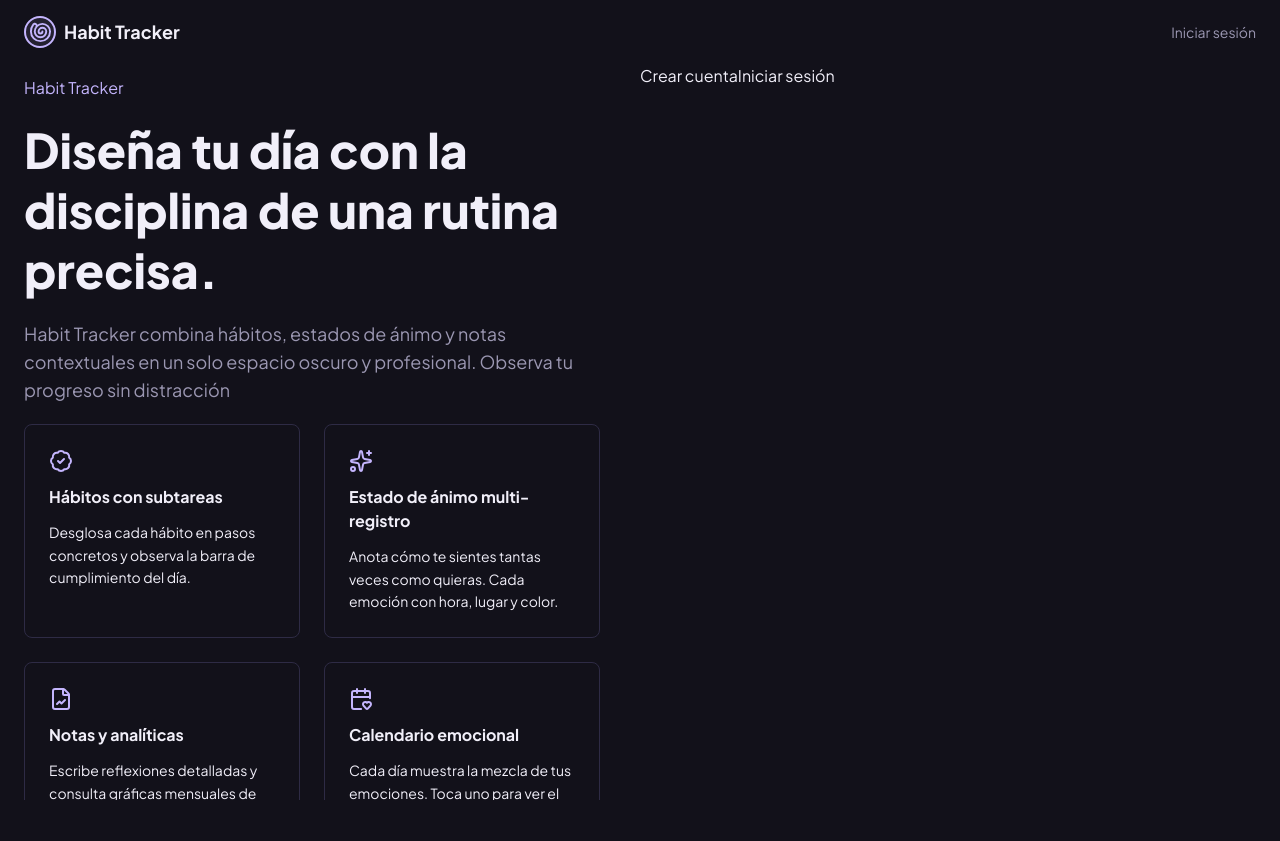
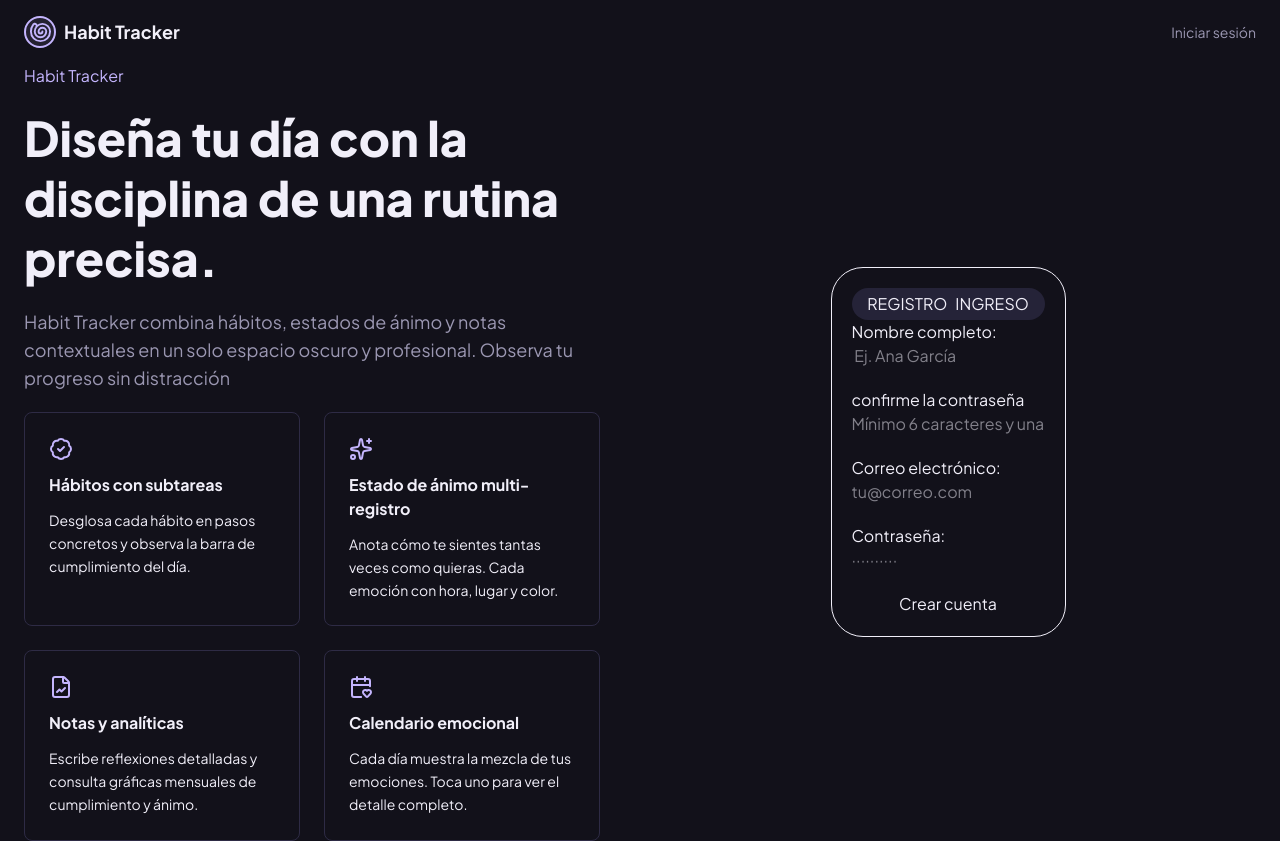
Before and after one commit to Angie09309/habit-tracker-pro, a React (Vite) app: page / in a window 1280 px wide. Before the commit the page ends 800 px from the top, so only its background shows below. Built offline with nearby package versions, Linux system fonts and the light colour scheme.

Commit message:
refactor(auth): reestructurar maquetacion del formulario de autenticacion

```diff
--- a/src/pages/Auth.jsx
+++ b/src/pages/Auth.jsx
@@ -1,5 +1,5 @@
 import { useRef, useState } from "react";
-import { useNavigate } from "react-router-dom";
+import { Form, useNavigate } from "react-router-dom";
 
 
 function validateEmail(email) {
@@ -54,7 +54,7 @@ export function Auth() {
 
     const navigate = useNavigate()
 
-    const [pagina, setPagina] = useState("landing")
+    const [pagina, setPagina] = useState("signup")
 
     const [formData, setFormData] = useState(initialFormData)
 
@@ -110,13 +110,13 @@ export function Auth() {
     }
 
     const handleBack = () => {
-        setPagina("landing")
+        setPagina("signup")
         setErrors(null)
         setFormData(initialFormData);
     }
 
     return (
-        <div className="flex flex-col p-6 md:p-0 md:h-screen md:overflow-hidden">
+        <div className="flex flex-col p-6 md:p-0  ">
             <div className="max-w-7xl mx-auto w-full md:h-full md:flex md:flex-col md:px-6">
 
                 <header className="flex justify-between items-center py-4">
@@ -135,10 +135,10 @@ export function Auth() {
                 </header>
 
                 {/* Main content: hero section and authentication form */}
-                <main className="grid grid-cols-1 md:grid-cols-2 h-auto w-full">
+                <main className="grid grid-cols-1 md:grid-cols-2 w-full ">
 
                     {/* Hero section */}
-                    <div className="flex flex-col justify-center min-h-screen max-w-xl space-y-5  text-left">
+                    <div className="flex flex-col justify-center  max-w-xl space-y-5  text-left">
                         <h4 className="text-base text-accent">Habit Tracker</h4>
                         <h1 className="text-5xl font-black leading-tight">Diseña tu día con la disciplina de una rutina precisa.</h1>
                         <p className="text-lg text-text-secondary">Habit Tracker combina hábitos, estados de ánimo y notas contextuales en un solo espacio oscuro y profesional. Observa tu progreso sin distracción</p>
@@ -175,15 +175,18 @@ export function Auth() {
                     </div>
 
 
+                    {/* Authentication form */}
+                    <div className="flex items-center justify-center">
+                        <div className="flex flex-col rounded-4xl border p-5 max-w-md   ">
 
-                    {/* Authentication form */}
-                    <div className={pagina !== "landing" ? "block" : "hidden md:block"} >
+                            <div className="flex flex-row gap-2 justify-center bg-surface-2 rounded-4xl p-1 ">
                                 <button
+                                    className=" "
                                     onClick={() => {
                                         setPagina("signup");
                                         setErrors(null);
                                     }}>
-                            Crear cuenta
+                                    REGISTRO
                                 </button>
 
                                 <button
@@ -191,11 +194,14 @@ export function Auth() {
                                         setPagina("signin");
                                         setErrors(null);
                                     }}>
-                            Iniciar sesión
+                                    INGRESO
                                 </button>
+                            </div>
 
-                        {pagina === "signup" &&
-                            <form onSubmit={handleSubmit}>
+
+                            <form onSubmit={handleSubmit} className="flex flex-col space-y-5" >
+                                <div className="flex flex-col">
+                                    {pagina === "signup" && <>
                                         <label htmlFor="name">Nombre completo: </label>
                                         <input
                                             id="name"
@@ -209,7 +215,28 @@ export function Auth() {
                                             required
                                             ref={nameRef}
                                         />
-
+                                    </>}
+                                </div>
+                                <div className="flex flex-col">
+                                    {pagina === "signup" && <>
+                                        <label htmlFor="confirmPassword">confirme la contraseña </label>
+                                        <input
+                                            id="confirmPassword"
+                                            name="confirmPassword"
+                                            type="password"
+                                            placeholder="Mínimo 6 caracteres y una @"
+                                            aria-label="Confirmar contraseña"
+                                            value={formData.confirmPassword}
+                                            onChange={handleInputChange}
+                                            autoComplete="new-password"
+                                            aria-invalid={!!errors}
+                                            required
+                                            ref={confirmPasswordRef}
+                                        />
+                                    </>
+                                    }
+                                </div>
+                                <div className="flex flex-col">
                                     <label htmlFor="email">Correo electrónico: </label>
                                     <input
                                         id="email"
@@ -224,14 +251,15 @@ export function Auth() {
                                         required
                                         ref={emailRef}
                                     />
+                                </div>
 
+                                <div className="flex flex-col">
                                     <label htmlFor="password">Contraseña: </label>
                                     <input
                                         id="password"
                                         name="password"
                                         type="password"
-                                    placeholder="Mínimo 6 caracteres y una @"
-                                    aria-label="Contraseña"
+                                        placeholder="··········"
                                         value={formData.password}
                                         onChange={handleInputChange}
                                         autoComplete="new-password"
@@ -239,66 +267,22 @@ export function Auth() {
                                         required
                                         ref={passwordRef}
                                     />
-
-                                <label htmlFor="confirmPassword">confirme la contraseña </label>
-                                <input
-                                    id="confirmPassword"
-                                    name="confirmPassword"
-                                    type="password"
-                                    placeholder="Mínimo 6 caracteres y una @"
-                                    aria-label="Confirmar contraseña"
-                                    value={formData.confirmPassword}
-                                    onChange={handleInputChange}
-                                    autoComplete="new-password"
-                                    aria-invalid={!!errors}
-                                    required
-                                    ref={confirmPasswordRef}
-                                />
+                                </div>
 
                                 {errors && (<div role="alert" aria-live="assertive">{errors.message}</div>)}
 
-                                <button type="submit">Enviar</button>
-
-                                <button type="button" onClick={handleBack}>Cancelar </button>
+                                <button
+                                    className=""
+                                    type="submit"
+                                >
+                                    {pagina === "signup"
+                                        ? "Crear cuenta"
+                                        : "Entrar"
+                                    }
+                                </button>
 
                             </form>
-                        }
-
-                        {pagina === "signin" &&
-                            <form onSubmit={handleSubmit}>
-                                <label htmlFor="signin-email">Correo electrónico: </label>
-                                <input
-                                    id="signin-email"
-                                    name="email" type="email"
-                                    placeholder="tu@correo.com"
-                                    aria-label="Correo electrónico"
-                                    value={formData.email}
-                                    onChange={handleInputChange}
-                                    autoComplete="email"
-                                    aria-invalid={!!errors}
-                                    required
-                                    ref={emailRef}
-                                />
-
-                                <label htmlFor="signin-password">Contraseña: </label>
-                                <input
-                                    id="signin-password"
-                                    name="password"
-                                    type="password"
-                                    placeholder="Mínimo 6 caracteres y una @"
-                                    aria-label="Contraseña"
-                                    value={formData.password}
-                                    onChange={handleInputChange}
-                                    autoComplete="current-password"
-                                    aria-invalid={!!errors}
-                                    required
-                                    ref={passwordRef}
-                                />
-
-                                <button type="submit">Iniciar sesion</button>
-
-                                <button type="button" onClick={handleBack}>Volver </button>
-                            </form>}
+                        </div>
                     </div>
                 </main>
             </div>
```
Lines whose indentation alone changed are shown as unchanged.
